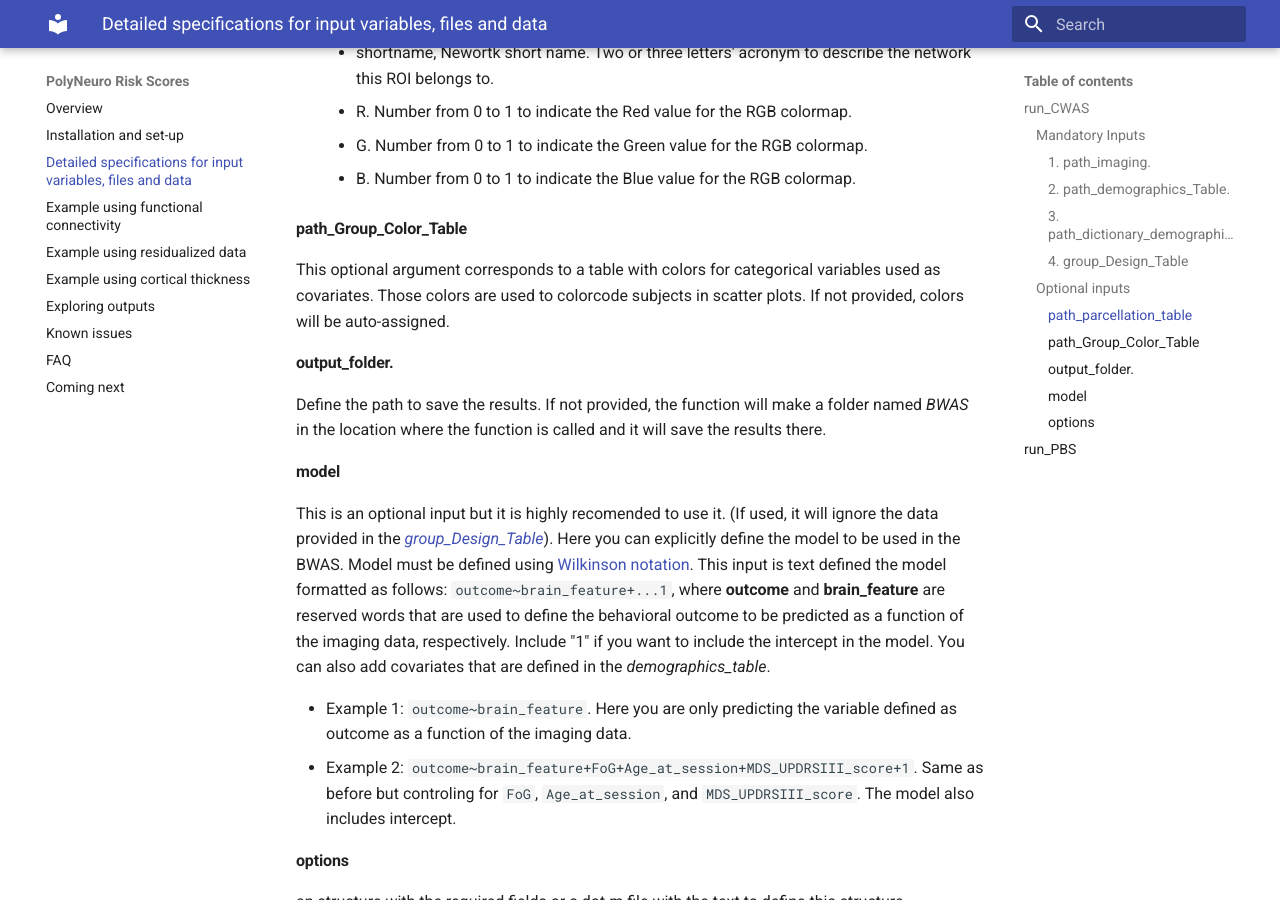
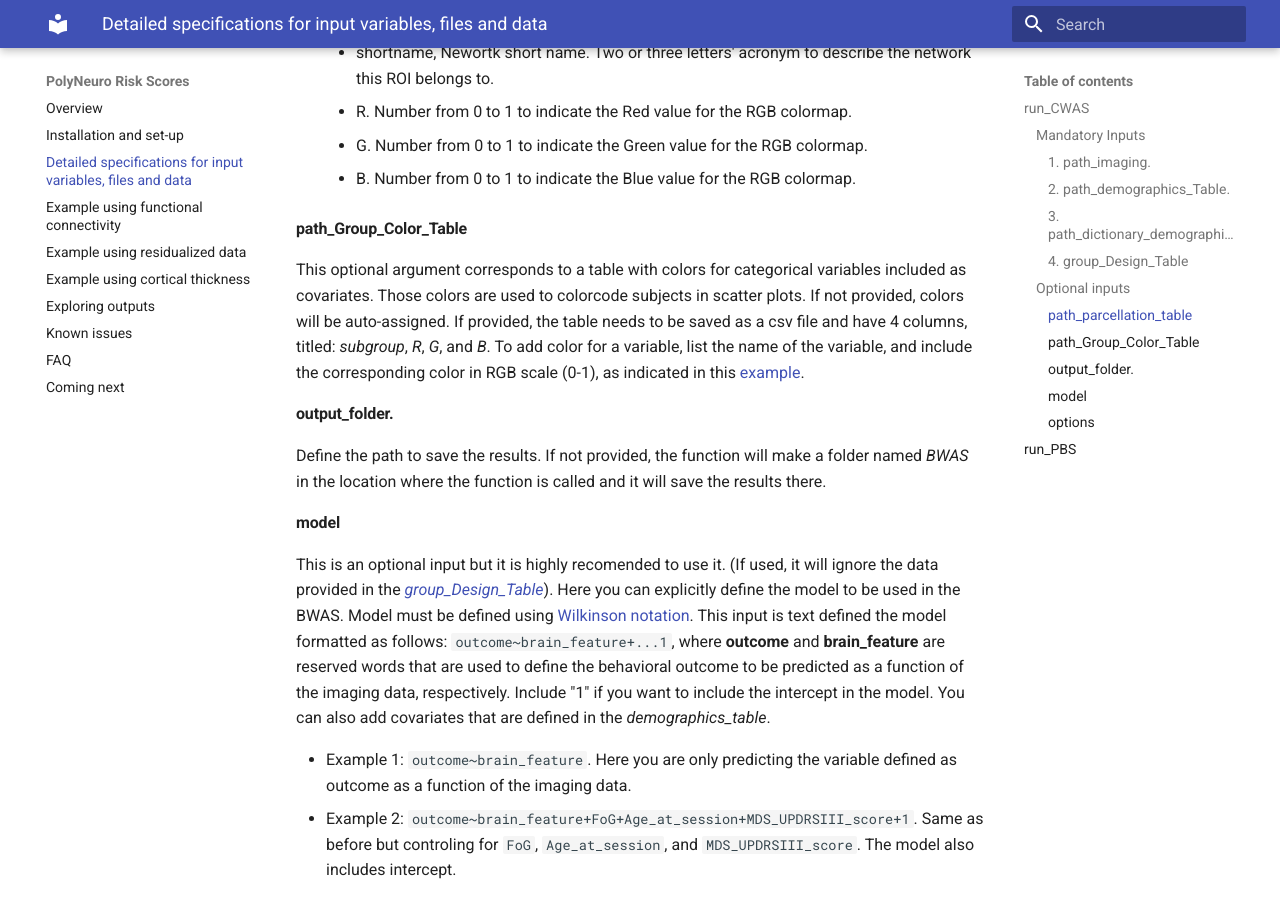
Before and after one commit to omiranda/polyneuro_risk_score, an MkDocs documentation site: the page built from docs/detailed_description.md, in a window 1280 px wide and 900 px high, scrolled down 2775 px. Built offline with MkDocs 1.6.1 and Material for MkDocs 9.7.7, drawn with Linux system fonts in a browser that asks for light colours; formulas are drawn with MathJax 3; old or Windows-style settings are respelled for this version of MkDocs.

Commit message:
Update detailed_description.md

```diff
--- a/docs/detailed_description.md
+++ b/docs/detailed_description.md
@@ -71,7 +71,8 @@ It can be provided as a [dot mat](./detailed_specs/HCP_ColeAnticevic.mat) file o
     - B. Number from 0 to 1 to indicate the Blue value for the RGB colormap.
 
 #### **path_Group_Color_Table**
-This optional argument corresponds to a table with colors for categorical variables used as covariates. Those colors are used to colorcode subjects in scatter plots. If not provided, colors will be auto-assigned.
+This optional argument corresponds to a table with colors for categorical variables included as covariates. Those colors are used to colorcode subjects in scatter plots. If not provided, colors will be auto-assigned.
+If provided, the table needs to be saved as a csv file and have 4 columns, titled: *subgroup*, *R*, *G*, and *B*. To add color for a variable, list the name of the variable, and include the corresponding color in RGB scale (0-1), as indicated in this [example](./detailed_specs/Group_Color_Table.csv).
 
 #### **output_folder**.
 Define the path to save the results. If not provided, the function will make a folder named *BWAS* in the location where the function is called and it will save the results there.
```
